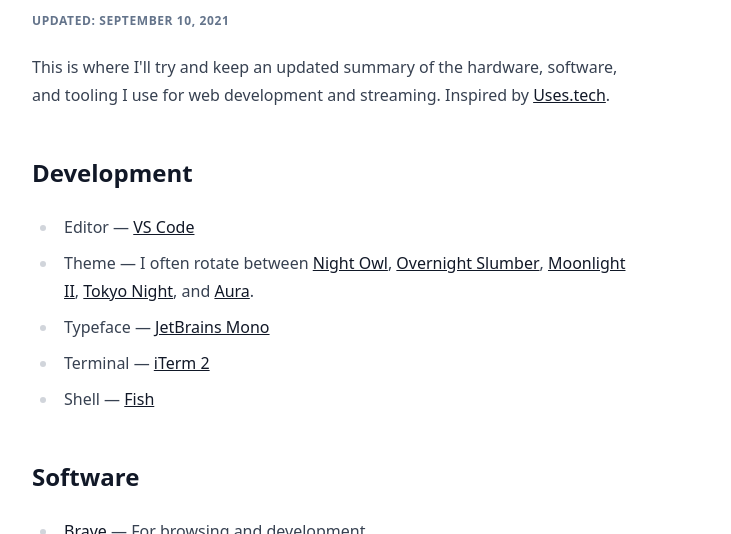
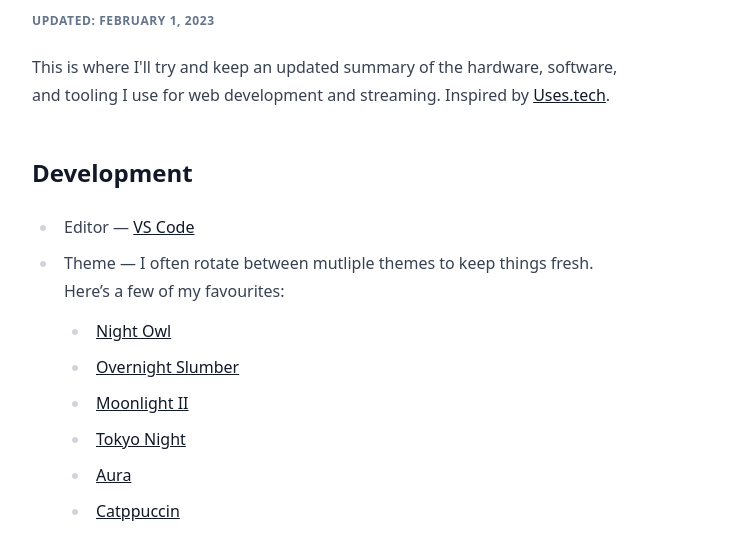
Before and after one commit to syropian/syropia, an Astro site: page /uses in a window 1280 px wide. Shown: the part 261-795 px from the top of the page, without its empty margins (272-1003 px from the left). Built offline with nearby package versions, Linux system fonts and the light colour scheme; Astro itself is replaced by a stand-in of ours; some packages are replaced by stand-ins of ours; a small style sheet from the web is missing.

Commit message:
updates uses

```diff
--- a/src/content/pages/uses.md
+++ b/src/content/pages/uses.md
@@ -1,13 +1,19 @@
 ---
 title: Uses
-updatedAt: 09-10-2021
+updatedAt: 02-01-2023
 description: My everyday hardware and software for coding, gaming, and more.
 ---
 
 ## Development
 
 - Editor — [VS Code](https://code.visualstudio.com/)
-- Theme — I often rotate between [Night Owl](https://marketplace.visualstudio.com/items?itemName=sdras.night-owl), [Overnight Slumber](https://marketplace.visualstudio.com/items?itemName=cev.overnight), [Moonlight II](https://marketplace.visualstudio.com/items?itemName=atomiks.moonlight), [Tokyo Night](https://marketplace.visualstudio.com/items?itemName=enkia.tokyo-night), and [Aura](https://github.com/daltonmenezes/aura-theme).
+- Theme — I often rotate between mutliple themes to keep things fresh. Here's a few of my favourites:
+  - [Night Owl](https://marketplace.visualstudio.com/items?itemName=sdras.night-owl)
+  - [Overnight Slumber](https://marketplace.visualstudio.com/items?itemName=cev.overnight)
+  - [Moonlight II](https://marketplace.visualstudio.com/items?itemName=atomiks.moonlight)
+  - [Tokyo Night](https://marketplace.visualstudio.com/items?itemName=enkia.tokyo-night)
+  - [Aura](https://github.com/daltonmenezes/aura-theme)
+  - [Catppuccin](https://github.com/catppuccin/catppuccin)
 - Typeface — [JetBrains Mono](https://www.jetbrains.com/lp/mono/)
 - Terminal — [iTerm 2](https://www.iterm2.com/)
 - Shell — [Fish](https://fishshell.com/)
@@ -18,7 +24,6 @@
 - [Raycast](https://www.raycast.com/) — Like Spotlight, but way better.
 - [Discord](https://discord.com/), [Slack](https://slack.com/) — For chatting on-line.
 - [1Password](https://1password.com/) — Quick, secure access to all my passwords.
-- [Bear](https://bear.app/) — For quick notes, and ideas.
 - [Spotify](https://www.spotify.com/) — For tunes and podcasts.
 - [Fantastical](https://flexibits.com/fantastical) — A nice minimal calendar app.
 - [OBS Studio](https://obsproject.com/) — For livestreaming code and gaming on Twitch.
```
